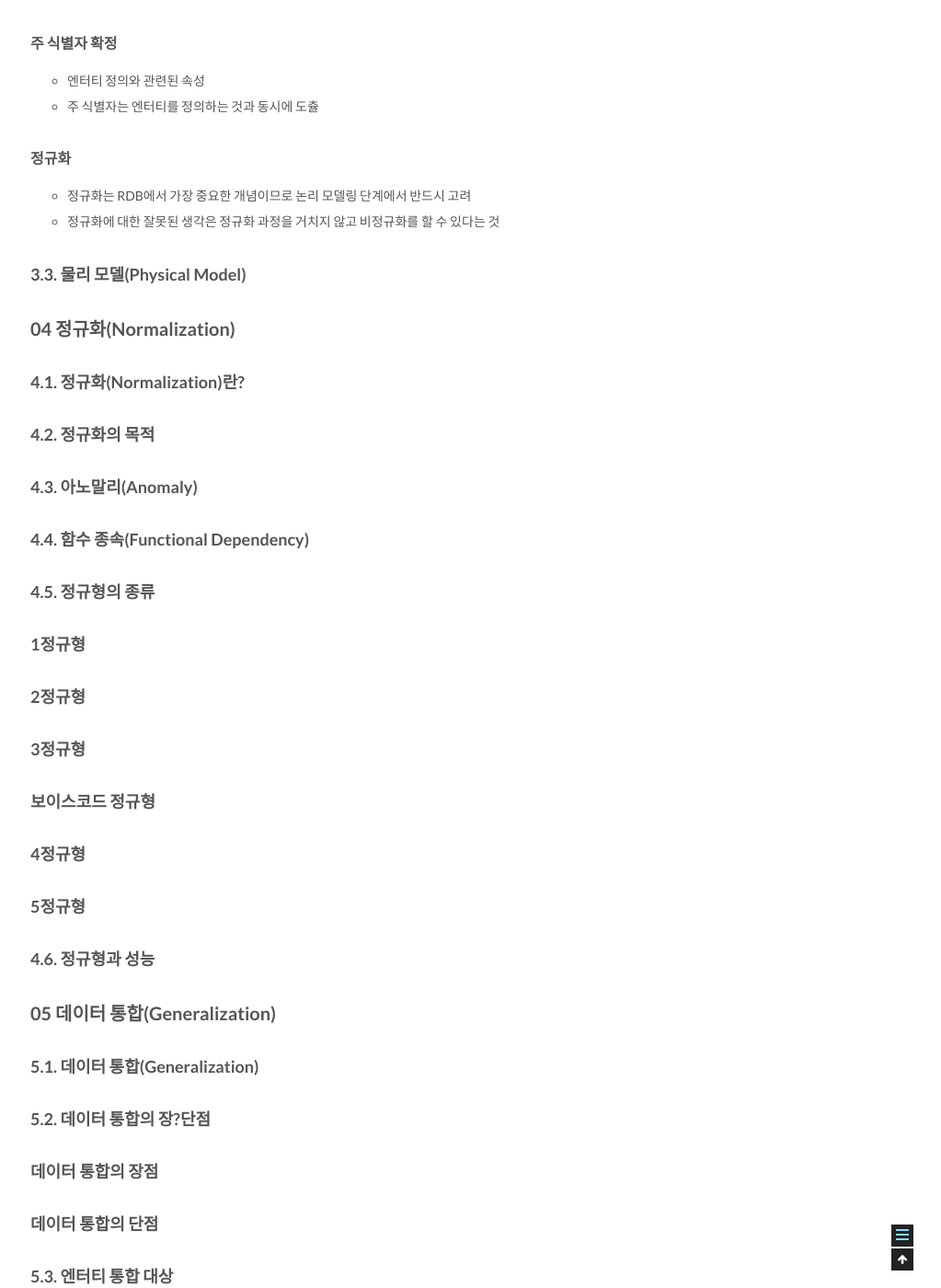
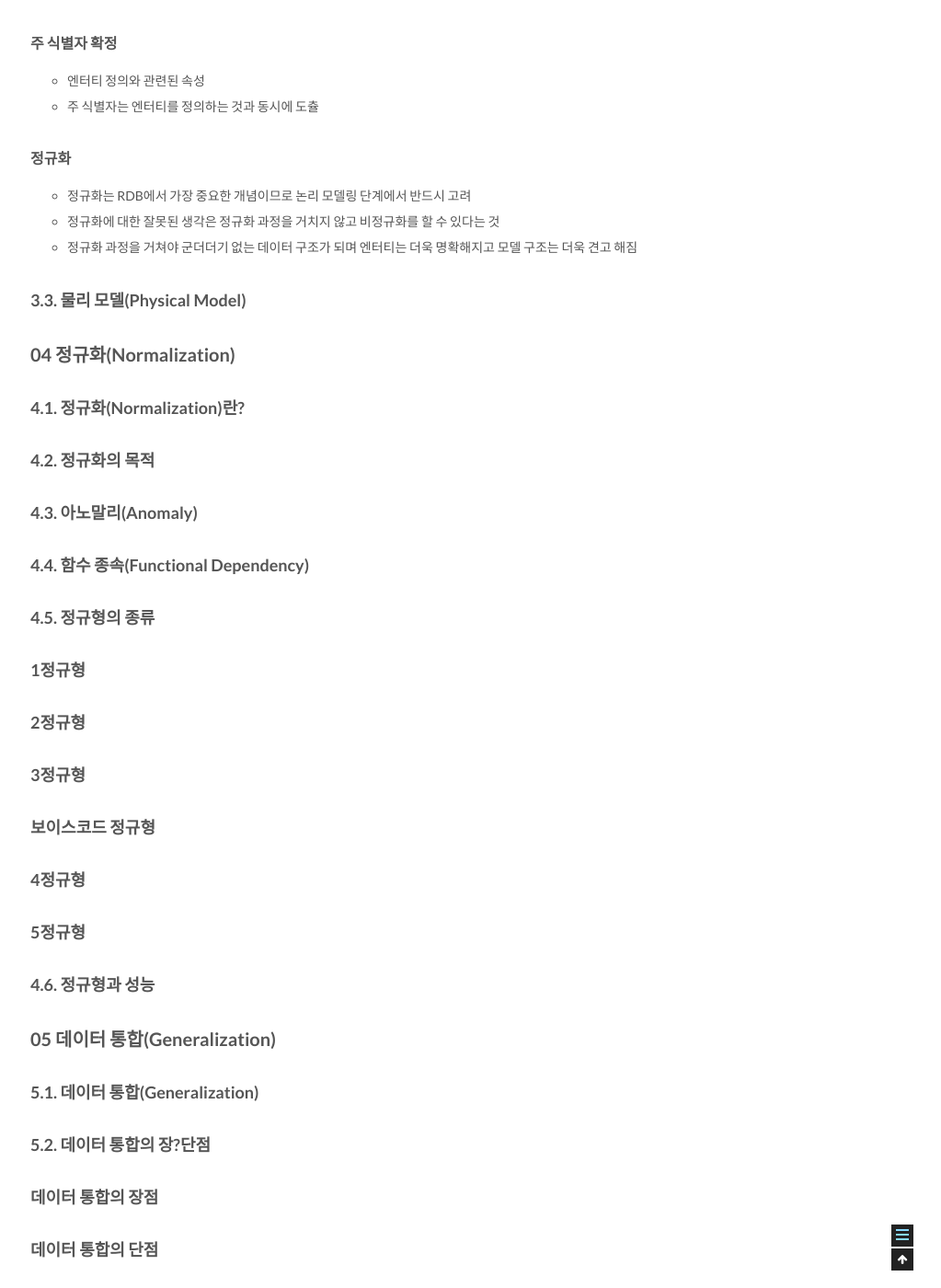
Before and after one commit to csj4032/csj4032.github.io, a Jekyll site: the page built from _posts/2018-05-02-관계형데이터모델링프리미엄가이드.md, in a window 1280 px wide and 1400 px high, scrolled down 9144 px. Shown: the whole window at 92% size, without its empty margins (257-1280 px from the left). Built offline with Jekyll 4.4.1, drawn with Linux system fonts in a browser that asks for light colours; comment, search, counter and statistics services are not loaded.

Commit message:
관계형 데이터 베이스 모델링 포스팅 수정

```diff
--- a/_posts/2018-05-02-관계형데이터모델링프리미엄가이드.md
+++ b/_posts/2018-05-02-관계형데이터모델링프리미엄가이드.md
@@ -281,6 +281,7 @@ comments: true
 #### 정규화
 * 정규화는 RDB에서 가장 중요한 개념이므로 논리 모델링 단계에서 반드시 고려
 * 정규화에 대한 잘못된 생각은 정규화 과정을 거치지 않고 비정규화를 할 수 있다는 것
+* 정규화 과정을 거쳐야 군더더기 없는 데이터 구조가 되며 엔터티는 더욱 명확해지고 모델 구조는 더욱 견고 해짐
 
 ### 3.3. 물리 모델(Physical Model)
 
```
